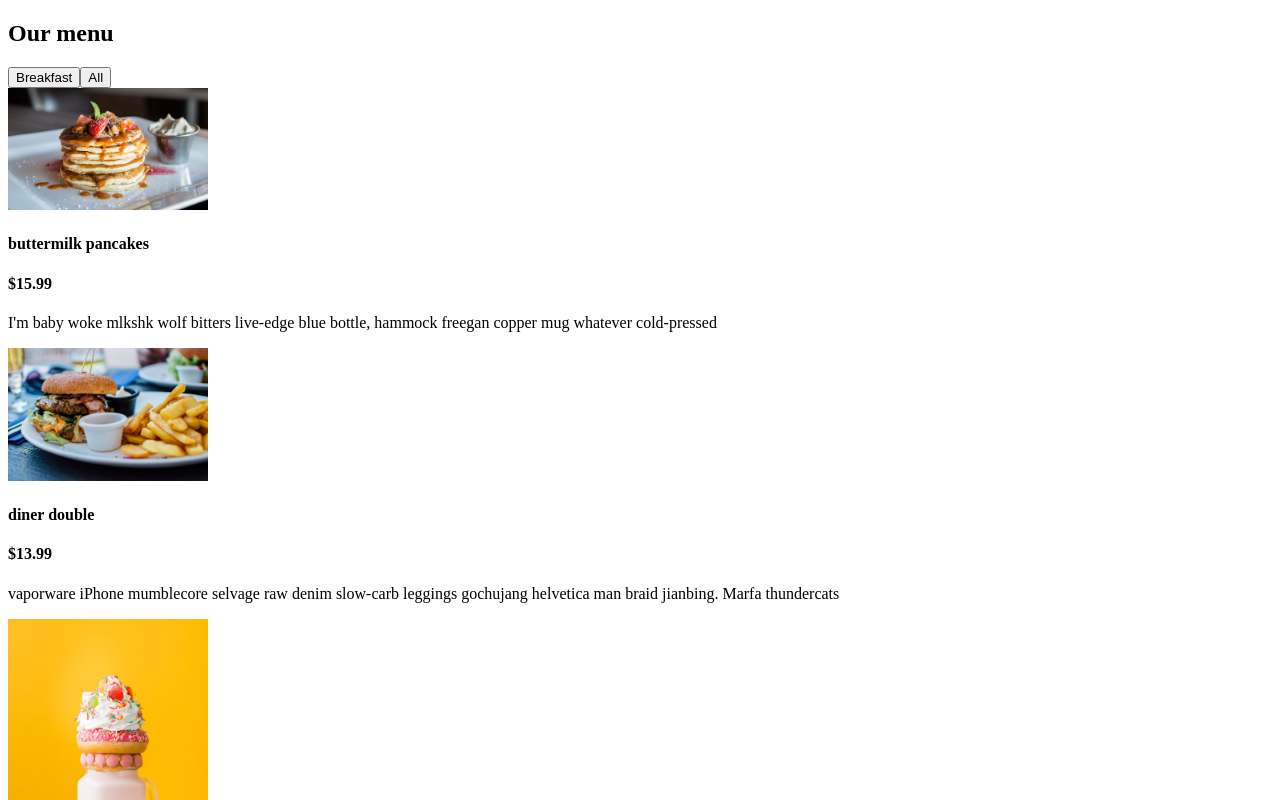
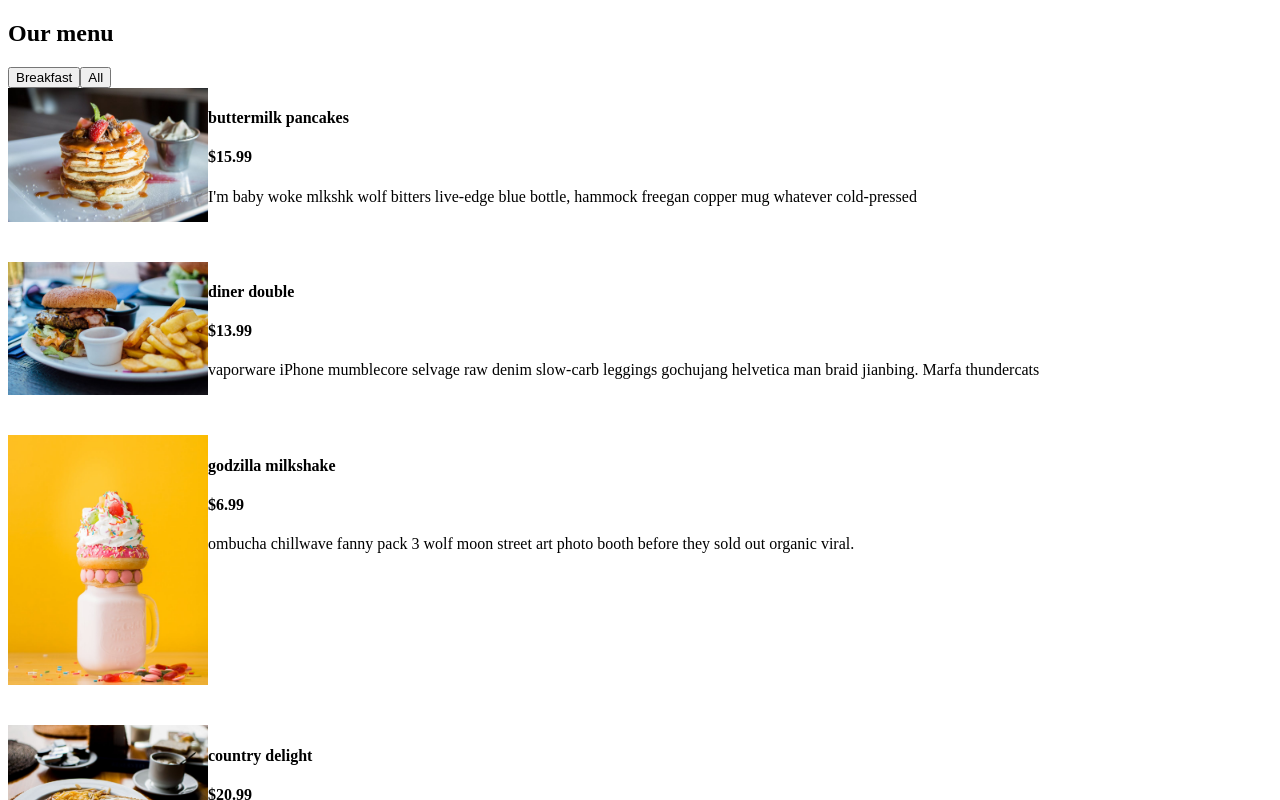
Before and after one commit to LaurenCummings/menu-project, a React (Vite) app: page / in a window 1280 px wide. Shown: the top 800 px of the page. Built offline with nearby package versions, Linux system fonts and the light colour scheme.

Commit message:
starting building menu page layout

```diff
--- a/src/css/Menu.css
+++ b/src/css/Menu.css
@@ -1,3 +1,8 @@
+.menu-item {
+    display: flex;
+    margin-bottom: 40px;
+}
+
 .photo {
     width: 200px;
 }
```
